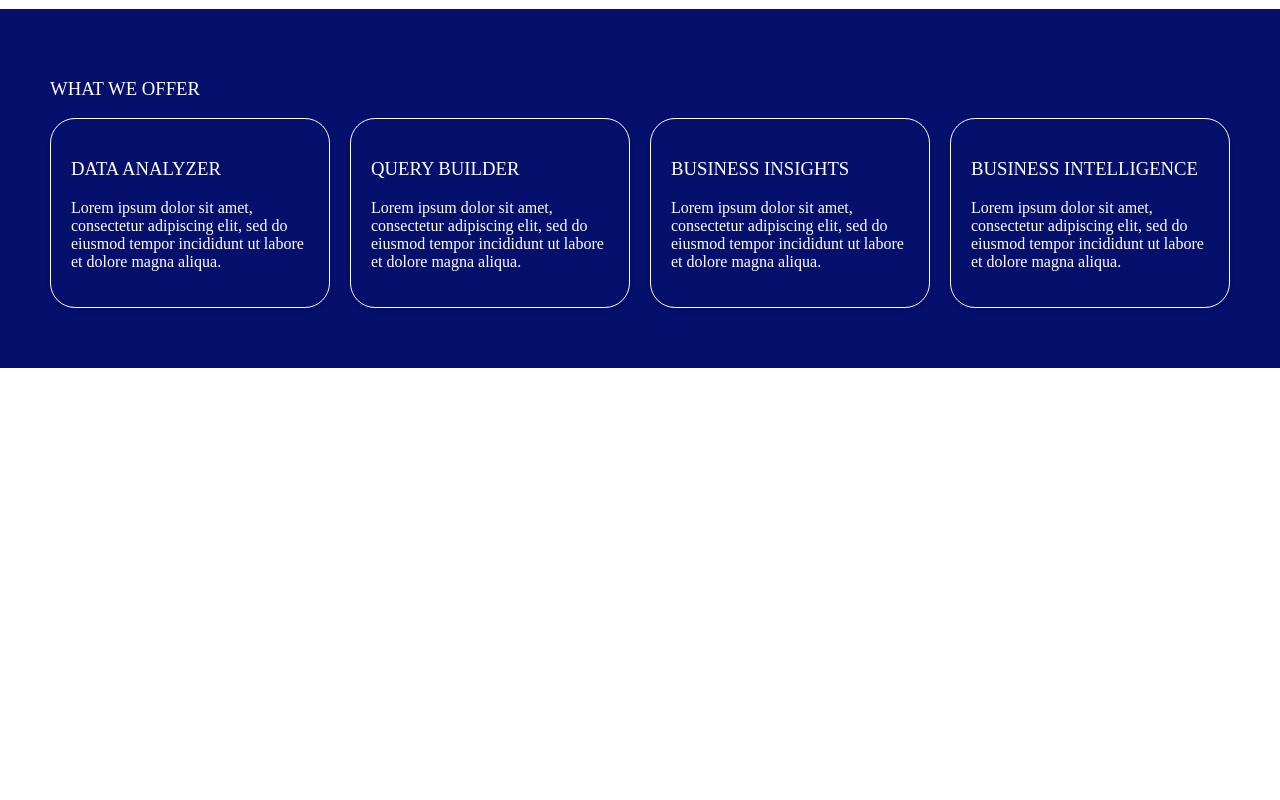
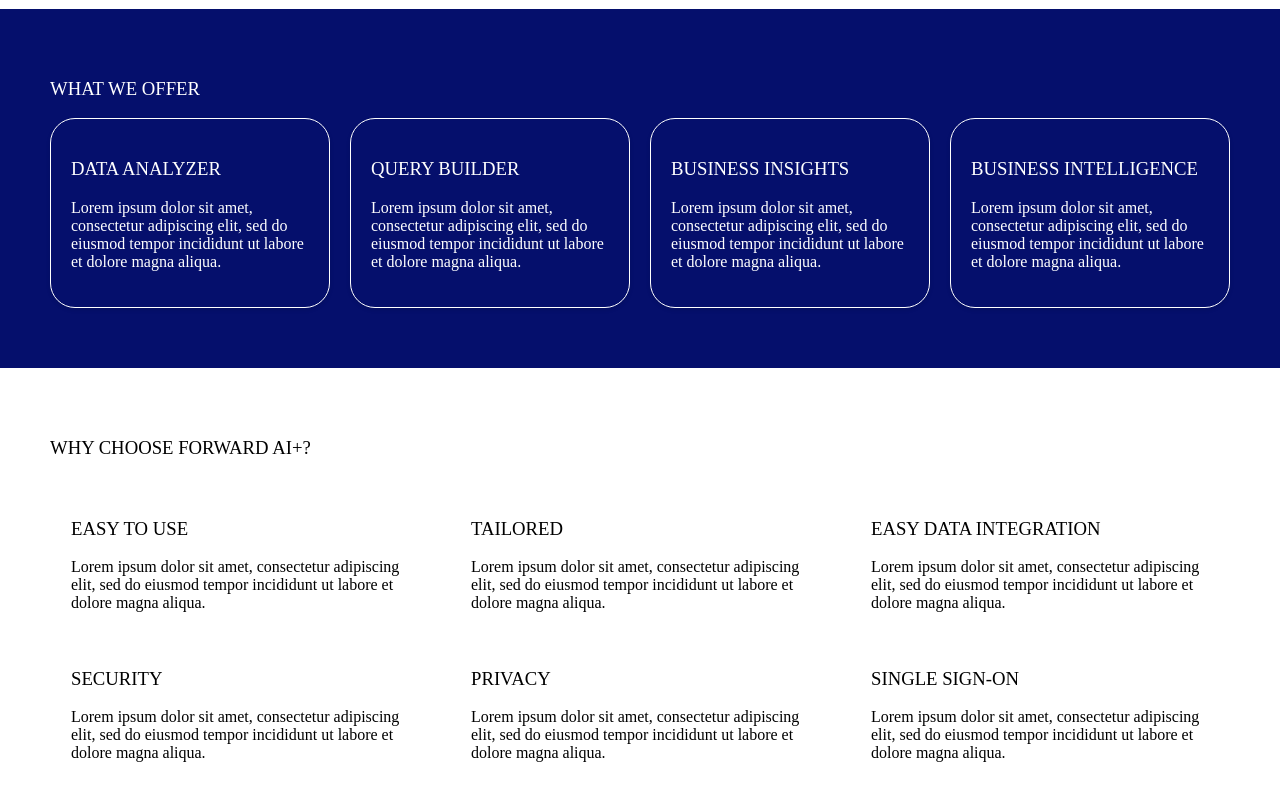
Before and after one commit to skyino7/ForwardAI, a React (Create React App) app in the folder frontend/: page / in a window 1280 px wide. Shown: the part 847-1647 px from the top of the page. Before the commit the page ends 1215 px from the top, so only its background shows below. Built offline with nearby package versions, Linux system fonts and the light colour scheme.

Commit message:
WHY CHOOSE FORWARD AI+ updated

```diff
--- /dev/null
+++ b/frontend/src/Component/Choose.jsx
@@ -0,0 +1,43 @@
+import React from 'react'
+import './Comp.css';
+
+const Choose = () => {
+  return (
+    <div className='choose'>
+        <h3>Why Choose Forward AI+?</h3>
+
+        <div className="choose-m">
+            <div className='column-choose'>
+                <h3>Easy To Use</h3>
+                <p>Lorem ipsum dolor sit amet, consectetur adipiscing elit, sed do eiusmod tempor incididunt ut labore et dolore magna aliqua.</p>
+            </div>
+            <div className='column-choose'>
+                <h3>Tailored</h3>
+                <p>Lorem ipsum dolor sit amet, consectetur adipiscing elit, sed do eiusmod tempor incididunt ut labore et dolore magna aliqua.</p>
+            </div>
+            <div className='column-choose'>
+                <h3>Easy Data Integration</h3>
+                <p>Lorem ipsum dolor sit amet, consectetur adipiscing elit, sed do eiusmod tempor incididunt ut labore et dolore magna aliqua.</p>
+            </div>
+        </div>
+
+        <div className="choose-m chospac">
+            <div className='column-choose'>
+                <h3>Security</h3>
+                <p>Lorem ipsum dolor sit amet, consectetur adipiscing elit, sed do eiusmod tempor incididunt ut labore et dolore magna aliqua.</p>
+            </div>
+            <div className='column-choose'>
+                <h3>Privacy</h3>
+                <p>Lorem ipsum dolor sit amet, consectetur adipiscing elit, sed do eiusmod tempor incididunt ut labore et dolore magna aliqua.</p>
+            </div>
+            <div className='column-choose'>
+                <h3>Single Sign-On</h3>
+                <p>Lorem ipsum dolor sit amet, consectetur adipiscing elit, sed do eiusmod tempor incididunt ut labore et dolore magna aliqua.</p>
+            </div>
+        </div>
+
+    </div>
+  )
+}
+
+export default Choose
--- a/frontend/src/Component/Comp.css
+++ b/frontend/src/Component/Comp.css
@@ -170,3 +170,33 @@
     /* border: #fff 5px solid; */
     color: #050F6C;
   }
+
+  .choose {
+    /* width: 100%;
+    height: 200px; */
+    padding: 50px 50px 100px 50px;
+  }
+
+  .choose h3 {
+    text-transform: uppercase;
+    font-weight: 500;
+  }
+
+  .choose-m {
+    display: grid;
+    height: 100px;
+    grid-template-columns: repeat(3, 1fr);
+    gap: 20px;
+  }
+
+  .column-choose {
+    background-color: transparent;
+    padding: 20px;
+    /* border-radius: 25px; */
+    border: #fff 1px solid;
+    /* box-shadow: 0 2px 4px rgba(0, 0, 0, 0.1); */
+  }
+
+  .chospac {
+    padding-top: 50px;
+  }
--- a/frontend/src/pages/login.jsx
+++ b/frontend/src/pages/login.jsx
@@ -2,6 +2,7 @@ import React from 'react'
 import Navbar from '../Component/Navbar'
 import Banner from '../Component/Banner'
 import Offer from '../Component/Offer'
+import Choose from '../Component/Choose'
 
 const login = () => {
   return (
@@ -9,6 +10,7 @@ const login = () => {
         <Navbar />
         <Banner />
         <Offer />
+        <Choose />
         {/* <p className='login'>login</p> */}
     </>
   )
```
